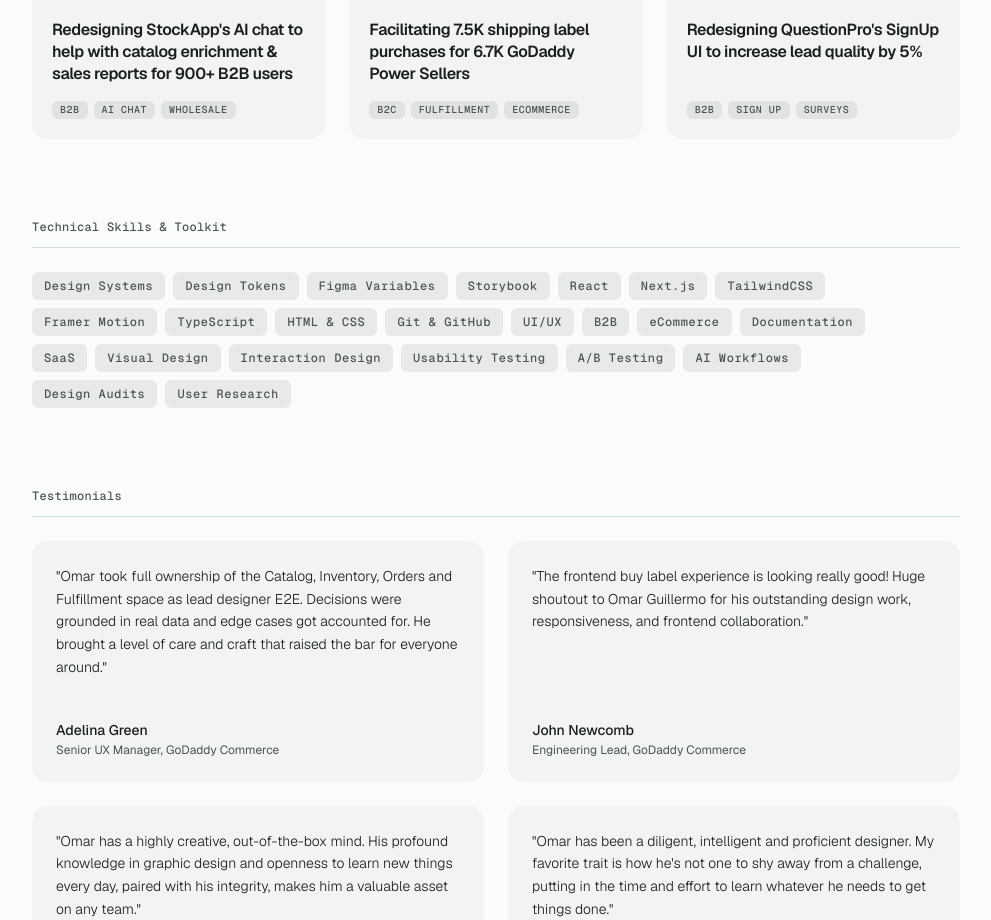
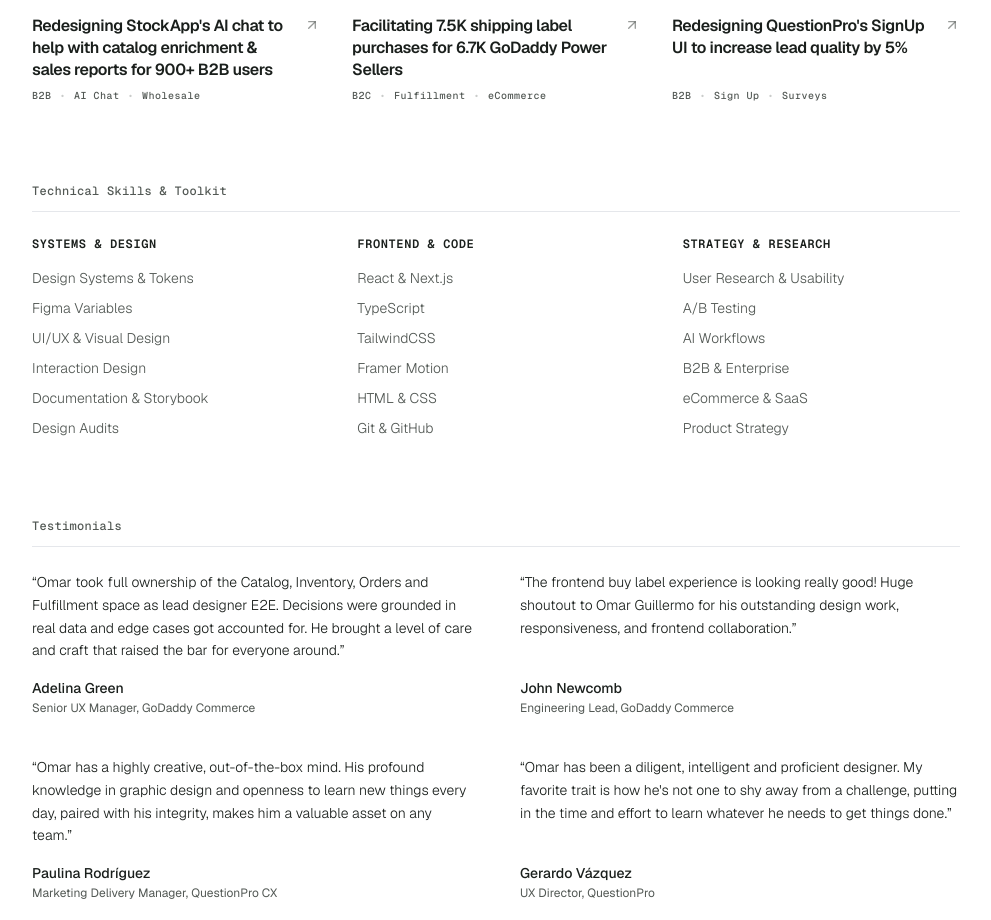
Before and after one commit to omguillermo/portfolio-gemini-v0, a Next.js app: page / in a window 1280 px wide. Shown: the part 772-1692 px from the top of the page, without its empty margins (144-1135 px from the left). Built offline with nearby package versions, Linux system fonts and the light colour scheme.

Commit message:
feat: simplify visual design, uncard projects and testimonials, add copy email CTA

```diff
--- a/app/about/page.tsx
+++ b/app/about/page.tsx
@@ -22,7 +22,7 @@
 
   return (
     <div className="min-h-screen text-primary font-sans antialiased pb-0 selection:bg-selection-bg selection:text-selection-text">
-      <main className="max-w-4xl mx-auto px-6 pt-20 pb-12 md:px-12 md:pt-24 md:pb-20 relative z-10">
+      <main className="max-w-5xl mx-auto px-6 pt-20 pb-12 md:px-12 md:pt-24 md:pb-20 relative z-10">
 
         <Reveal width="100%">
           <h1 className="text-display font-bold tracking-tighter mt-8 mb-8 leading-tight">
--- a/app/globals.css
+++ b/app/globals.css
@@ -3,23 +3,23 @@
 @custom-variant dark (&:where(.dark, .dark *));
 
 :root {
-  /* Forest Signal - Light Mode - Desaturated - Lighter canvas */
-  --background: #FAFBFB;
+  /* Clean Light Mode - Pure White Background - Green brand accent */
+  --background: #FFFFFF;
   --foreground: #1A1F1C;
   --brand: #1A9A5E;
-  --surface: #ffffff;
-  --border: #D1DED8;
-  --muted: #4A5450;
-  --tertiary: #8A9E98;
+  --surface: #FFFFFF;
+  --border: #E5E7EB;
+  --muted: #525854;
+  --tertiary: #8E9894;
   --error: #EF4444;
   --accent: #F59E0B;
   --selection-bg: #1A9A5E;
   --selection-text: #ffffff;
 
-  /* Terminal Hue Variations */
+  /* Terminal Hue Variations (Untouched) */
   --terminal-surface: #F0F4F2;
   --terminal-header: #D1DED8;
-  --surface-inset: #F1F4F3;
+  --surface-inset: #F8F9FA;
 
   /* Radius Token */
   --radius: 1.5rem; /* 24px */
@@ -34,7 +34,7 @@
   --fs-xxs: 0.625rem;                           /* 10px - Micro badges & tags */
 
   /* Technical Grid Background Token */
-  --grid-color: rgba(74, 84, 80, 0.16);
+  --grid-color: rgba(74, 84, 80, 0.08);
 }
 
 @theme {
@@ -47,151 +47,46 @@
   line-height: 0.875rem;
 }
 
-/* Global Dark Mode Base (System Green) */
-.dark {
-  --background: #081613;
+/* Global Dark Mode Base - Doodle Black (#1A1F1C) Canvas */
+.dark,
+[data-brand='forest'].dark {
+  --background: #1A1F1C;
   --foreground: #F2F7F4;
   --brand: #1A9A5E;
-  --surface: #0E2822;
-  --border: #1B453A;
-  --muted: #8A9E98;
-  --tertiary: #4A5450;
+  --surface: #1A1F1C;
+  --border: #2D3530;
+  --muted: #8E9E96;
+  --tertiary: #525D57;
   --error: #F87171;
   --accent: #FBBF24;
   --selection-bg: #1A9A5E;
   --selection-text: #ffffff;
-  --grid-color: rgba(138, 158, 152, 0.12);
+  --grid-color: rgba(138, 158, 152, 0.08);
 
+  /* Terminal Hue Variations (Untouched) */
   --terminal-surface: #0E2822;
   --terminal-header: #19443A;
-  --surface-inset: #12332B;
+  --surface-inset: #222825;
 }
-
-/* Brand Themes - Full Environment Shifts */
-
-/* Forest (Explicit) */
-[data-brand='forest'].dark {
-  --brand: #1A9A5E !important;
-  --background: #081613 !important;
-  --foreground: #F2F7F4 !important;
-  --surface: #0E2822 !important;
-  --border: #1B453A !important;
-  --muted: #8A9E98 !important;
-  --grid-color: rgba(138, 158, 152, 0.12) !important;
-  --surface-inset: #12332B !important;
-  --terminal-surface: #0E2822 !important;
-  --terminal-header: #19443A !important;
-}
-
-/* Crimson - Warm Editorial */
-[data-brand='crimson'] {
-  --brand: #D92626;
-  --background: #FDFBFB;
-  --foreground: #1A1F1C;
-  --surface: #FFFFFF;
-  --border: #E8DEDE;
-  --muted: #544A4A;
-  --selection-bg: #D92626;
-  --grid-color: rgba(217, 38, 38, 0.18);
-
-  --terminal-surface: #F7F0F0;
-  --terminal-header: #E6D0D0;
-  --surface-inset: #F6EEEE;
-}
-
-[data-brand='crimson'].dark {
-  --brand: #E03636 !important;
-  --background: #140909 !important;
-  --foreground: #F7F2F2 !important;
-  --surface: #221212 !important;
-  --border: #3E2222 !important;
-  --muted: #A38C8C !important;
-  --selection-bg: #E03636 !important;
-  --grid-color: rgba(224, 54, 54, 0.22) !important;
-  --surface-inset: #2C1818 !important;
-  --terminal-surface: #221212 !important;
-  --terminal-header: #381E1E !important;
-}
-
-/* Electric Blue - Technical Cold */
-[data-brand='blue'] {
-  --brand: #2667D9;
-  --background: #FBFBFC;
-  --foreground: #1A1F1C;
-  --surface: #FFFFFF;
-  --border: #DEE2E8;
-  --muted: #4A4E54;
-  --selection-bg: #2667D9;
-  --grid-color: rgba(38, 103, 217, 0.18);
-
-  --terminal-surface: #F0F3F7;
-  --terminal-header: #D0DCEB;
-  --surface-inset: #F1F3F6;
-}
-
-[data-brand='blue'].dark {
-  --brand: #3B7BF0 !important;
-  --background: #080E17 !important;
-  --foreground: #F2F5F8 !important;
-  --surface: #101B2B !important;
-  --border: #1C314E !important;
-  --muted: #8FA2BE !important;
-  --selection-bg: #3B7BF0 !important;
-  --grid-color: rgba(59, 123, 240, 0.22) !important;
-  --surface-inset: #17283E !important;
-  --terminal-surface: #101B2B !important;
-  --terminal-header: #1E3352 !important;
-}
-
-/* Royal Purple - Deep & Royal */
-[data-brand='purple'] {
-  --brand: #8A26D9;
-  --background: #FCFBFD;
-  --foreground: #1C1A1F;
-  --surface: #FFFFFF;
-  --border: #E8DEEE;
-  --muted: #524A54;
-  --selection-bg: #8A26D9;
-  --grid-color: rgba(138, 38, 217, 0.18);
-
-  --terminal-surface: #F4F0F7;
-  --terminal-header: #DCD0EB;
-  --surface-inset: #F5F0FA;
-}
-
-[data-brand='purple'].dark {
-  --brand: #9D36F0 !important;
-  --background: #0F0816 !important;
-  --foreground: #F6F2F8 !important;
-  --surface: #1C1029 !important;
-  --border: #331D4A !important;
-  --muted: #A68FBE !important;
-  --selection-bg: #9D36F0 !important;
-  --grid-color: rgba(157, 54, 240, 0.22) !important;
-  --surface-inset: #261738 !important;
-  --terminal-surface: #1C1029 !important;
-  --terminal-header: #2F1B45 !important;
-}
-
 
 @media (prefers-color-scheme: dark) {
   :root:not(.light) {
-    --background: #081613;
+    --background: #1A1F1C;
     --foreground: #F2F7F4;
     --brand: #1A9A5E;
-    --surface: #0E2822;
-    --border: #1B453A;
-    --muted: #8A9E98;
-    --tertiary: #4A5450;
+    --surface: #1A1F1C;
+    --border: #2D3530;
+    --muted: #8E9E96;
+    --tertiary: #525D57;
     --error: #F87171;
     --accent: #FBBF24;
     --selection-bg: #1A9A5E;
     --selection-text: #ffffff;
-    --grid-color: rgba(138, 158, 152, 0.12);
+    --grid-color: rgba(138, 158, 152, 0.08);
 
     --terminal-surface: #0E2822;
     --terminal-header: #19443A;
-    --surface-inset: #12332B;
+    --surface-inset: #222825;
   }
 }
 
--- a/app/layout.tsx
+++ b/app/layout.tsx
@@ -70,9 +70,7 @@
                 try {
                   const theme = localStorage.getItem('theme') || (window.matchMedia('(prefers-color-scheme: dark)').matches ? 'dark' : 'light');
                   document.documentElement.classList.add(theme);
-
-                  const brand = localStorage.getItem('brand-theme') || 'forest';
-                  document.documentElement.setAttribute('data-brand', brand);
+                  document.documentElement.setAttribute('data-brand', 'forest');
                 } catch (e) {}
               })();
             `,
--- a/app/page.tsx
+++ b/app/page.tsx
@@ -1,20 +1,31 @@
 "use client";
 
-import React from 'react';
+import React, { useState } from 'react';
 import Link from 'next/link';
 import Image from 'next/image';
 import Reveal from '@/components/Reveal';
 import InteractiveDoodle from '@/components/InteractiveDoodle';
 import StatusTerminal from '@/components/StatusTerminal';
 import { projectsData } from '@/data/projects';
-import { ArrowRight, ExternalLink } from 'lucide-react';
+import { ArrowRight, Copy, Check } from 'lucide-react';
 
 export default function Portfolio() {
+  const [copied, setCopied] = useState(false);
+
+  const copyEmail = async () => {
+    try {
+      await navigator.clipboard.writeText('omguillermo90@gmail.com');
+      setCopied(true);
+      setTimeout(() => setCopied(false), 2500);
+    } catch {
+      // Fallback if clipboard API is restricted
+      setCopied(true);
+      setTimeout(() => setCopied(false), 2500);
+    }
+  };
 
   return (
     <div className="min-h-screen text-primary font-sans antialiased selection:bg-selection-bg selection:text-selection-text">
-      <div className="fixed inset-0 bg-[radial-gradient(circle_at_0%_0%,var(--brand),transparent_50%)] opacity-[0.03] pointer-events-none" />
-
       <main className="max-w-5xl mx-auto px-6 pt-20 pb-12 md:px-12 md:pt-[88px] md:pb-20 relative z-10">
         {/* Hero — 2-column layout */}
         <header className="mt-10 mb-16">
@@ -47,6 +58,7 @@
           </Reveal>
         </header>
 
+        {/* Highlighted Projects — Uncarded */}
         <section className="mb-20">
           <Reveal width="100%" overflow="visible">
             <h2 className="text-mono font-mono text-secondary font-medium tracking-wide mb-6 border-b border-border pb-3 text-xs">
@@ -54,7 +66,7 @@
             </h2>
           </Reveal>
 
-          <div className="grid grid-cols-1 md:grid-cols-2 lg:grid-cols-3 gap-6 items-stretch">
+          <div className="grid grid-cols-1 md:grid-cols-2 lg:grid-cols-3 gap-8 items-stretch">
             {['stoki-ai', 'godaddy-shipping', 'questionpro-signup'].map((slug, idx) => {
               const project = projectsData[slug];
               if (!project) return null;
@@ -62,43 +74,37 @@
               return (
                 <Reveal key={project.title} width="100%" delay={0.1 * (idx + 1)} overflow="visible" className="h-full flex flex-col items-stretch">
                   <Link href={`/case-studies/${slug}`} className="group w-full h-full flex flex-col">
-                    <div className="h-full flex flex-col p-4 pb-5 rounded-2xl bg-surface-inset border-0 transition-all duration-300 group-hover:brightness-[0.98] dark:group-hover:brightness-[1.03]">
-                      {/* Nested image frame */}
-                      <div className="relative aspect-[4/3] w-full overflow-hidden rounded-xl bg-background border border-border/10">
+                    <div className="w-full h-full flex flex-col">
+                      {/* Clean Image Frame */}
+                      <div className="relative aspect-[4/3] w-full overflow-hidden rounded-xl bg-surface-inset/50 border border-border/40 group-hover:border-border transition-colors duration-300">
                         <Image
                           src={project.thumbnail}
                           alt={project.title}
                           fill
                           sizes="(max-width: 768px) 100vw, 33vw"
                           loading={idx === 0 ? 'eager' : 'lazy'}
-                          className="object-cover group-hover:scale-[1.03] transition-transform duration-500"
+                          className="object-cover group-hover:scale-[1.02] transition-transform duration-500"
                         />
                       </div>
 
-                      {/* Content section */}
-                      <div className="pt-6 flex flex-col justify-between flex-grow gap-2">
-                        <div className="px-1">
+                      {/* Content Section below image */}
+                      <div className="pt-4 flex flex-col justify-between flex-grow gap-2">
+                        <div className="flex items-start justify-between gap-2">
                           <h3 className="text-base font-semibold tracking-tight text-primary leading-snug group-hover:text-brand transition-colors">
                             {project.card_headline}
                           </h3>
+                          <span className="text-secondary/60 group-hover:text-brand transition-colors duration-200 shrink-0 mt-0.5">
+                            <ArrowRight className="w-4 h-4 transition-transform duration-200 group-hover:translate-x-0.5 group-hover:-translate-y-0.5 -rotate-45" />
+                          </span>
                         </div>
 
-                        <div className="pt-2 flex items-center justify-between mt-auto px-1 relative">
-                          <div className="flex flex-wrap items-center gap-1.5 min-w-0 pr-7">
-                            {project.tag.split(/[,•]/).map((tagText, tIdx) => (
-                              <span
-                                key={tIdx}
-                                className="inline-flex items-center px-2 py-0.5 rounded-md text-mono font-mono text-xxs uppercase tracking-wider text-secondary bg-foreground/[0.08] border-0 font-medium whitespace-nowrap"
-                              >
-                                {tagText.trim()}
-                              </span>
-                            ))}
-                          </div>
-                          <span className="absolute bottom-0 right-1 flex items-center justify-center w-6 h-6 rounded-full bg-foreground text-background opacity-0 group-hover:opacity-100 transition-all duration-300 shrink-0">
-                            <svg className="w-3 h-3" fill="none" stroke="currentColor" strokeWidth="3" viewBox="0 0 24 24">
-                              <path strokeLinecap="round" strokeLinejoin="round" d="M4.5 19.5l15-15m0 0H8.25m11.25 0v11.25" />
-                            </svg>
-                          </span>
+                        <div className="flex flex-wrap items-center gap-x-2 gap-y-1 text-mono font-mono text-xxs text-secondary">
+                          {project.tag.split(/[,•]/).map((tagText, tIdx, arr) => (
+                            <span key={tIdx} className="inline-flex items-center gap-2">
+                              <span>{tagText.trim()}</span>
+                              {tIdx < arr.length - 1 && <span className="opacity-30">•</span>}
+                            </span>
+                          ))}
                         </div>
                       </div>
                     </div>
@@ -109,7 +115,7 @@
           </div>
         </section>
 
-        {/* Technical Skills & Toolkit */}
+        {/* Technical Skills & Toolkit — Columns of Text without Tags */}
         <section className="mb-20">
           <Reveal width="100%" overflow="visible">
             <h2 className="text-mono font-mono text-secondary font-medium tracking-wide mb-6 border-b border-border pb-3 text-xs">
@@ -118,22 +124,51 @@
           </Reveal>
 
           <Reveal width="100%" delay={0.1} overflow="visible">
-            <div className="flex flex-wrap gap-2 max-w-4xl">
-              {[
-                'Design Systems', 'Design Tokens', 'Figma Variables', 'Storybook',
-                'React', 'Next.js', 'TailwindCSS', 'Framer Motion', 'TypeScript', 'HTML & CSS', 'Git & GitHub',
-                'UI/UX', 'B2B', 'eCommerce', 'Documentation', 'SaaS', 'Visual Design', 'Interaction Design',
-                'Usability Testing', 'A/B Testing', 'AI Workflows', 'Design Audits', 'User Research'
-              ].map(s => (
-                <span key={s} className="text-mono font-mono text-xs tracking-wider bg-foreground/[0.08] border-0 rounded-md px-3 py-1.5 text-secondary hover:bg-brand/10 hover:text-brand transition-all duration-300">
-                  {s}
-                </span>
-              ))}
+            <div className="grid grid-cols-1 sm:grid-cols-3 gap-8 md:gap-12">
+              <div>
+                <h3 className="text-mono font-mono text-xs font-semibold text-primary uppercase tracking-wider mb-4">
+                  Systems & Design
+                </h3>
+                <ul className="space-y-2.5 text-sm text-secondary font-light">
+                  <li className="hover:text-primary transition-colors">Design Systems & Tokens</li>
+                  <li className="hover:text-primary transition-colors">Figma Variables</li>
+                  <li className="hover:text-primary transition-colors">UI/UX & Visual Design</li>
+                  <li className="hover:text-primary transition-colors">Interaction Design</li>
+                  <li className="hover:text-primary transition-colors">Documentation & Storybook</li>
+                  <li className="hover:text-primary transition-colors">Design Audits</li>
+                </ul>
+              </div>
+              <div>
+                <h3 className="text-mono font-mono text-xs font-semibold text-primary uppercase tracking-wider mb-4">
+                  Frontend & Code
+                </h3>
+                <ul className="space-y-2.5 text-sm text-secondary font-light">
+                  <li className="hover:text-primary transition-colors">React & Next.js</li>
+                  <li className="hover:text-primary transition-colors">TypeScript</li>
+                  <li className="hover:text-primary transition-colors">TailwindCSS</li>
+                  <li className="hover:text-primary transition-colors">Framer Motion</li>
+                  <li className="hover:text-primary transition-colors">HTML & CSS</li>
+                  <li className="hover:text-primary transition-colors">Git & GitHub</li>
+                </ul>
+              </div>
+              <div>
+                <h3 className="text-mono font-mono text-xs font-semibold text-primary uppercase tracking-wider mb-4">
+                  Strategy & Research
+                </h3>
+                <ul className="space-y-2.5 text-sm text-secondary font-light">
+                  <li className="hover:text-primary transition-colors">User Research & Usability</li>
+                  <li className="hover:text-primary transition-colors">A/B Testing</li>
+                  <li className="hover:text-primary transition-colors">AI Workflows</li>
+                  <li className="hover:text-primary transition-colors">B2B & Enterprise</li>
+                  <li className="hover:text-primary transition-colors">eCommerce & SaaS</li>
+                  <li className="hover:text-primary transition-colors">Product Strategy</li>
+                </ul>
+              </div>
             </div>
           </Reveal>
         </section>
 
-        {/* Testimonials */}
+        {/* Testimonials — Uncarded, no item dividers */}
         <section className="mb-20">
           <Reveal width="100%" overflow="visible">
             <h2 className="text-mono font-mono text-secondary font-medium tracking-wide mb-6 border-b border-border pb-3 text-xs">
@@ -142,46 +177,46 @@
           </Reveal>
 
           <Reveal width="100%" delay={0.1} overflow="visible">
-            <div className="grid grid-cols-1 md:grid-cols-2 gap-6">
-              {/* Card 1: Senior UX Manager (GoDaddy) */}
-              <div className="bg-surface-inset border-0 rounded-2xl p-6 flex flex-col justify-between space-y-6">
+            <div className="grid grid-cols-1 md:grid-cols-2 gap-x-12 gap-y-10">
+              {/* Testimonial 1 */}
+              <div className="flex flex-col justify-between space-y-4">
                 <p className="text-sm text-primary leading-relaxed font-light">
-                  &quot;Omar took full ownership of the Catalog, Inventory, Orders and Fulfillment space as lead designer E2E. Decisions were grounded in real data and edge cases got accounted for. He brought a level of care and craft that raised the bar for everyone around.&quot;
+                  &ldquo;Omar took full ownership of the Catalog, Inventory, Orders and Fulfillment space as lead designer E2E. Decisions were grounded in real data and edge cases got accounted for. He brought a level of care and craft that raised the bar for everyone around.&rdquo;
                 </p>
-                <div className="pt-4 border-t border-border/10 space-y-0.5">
+                <div className="space-y-0.5">
                   <h4 className="text-sm font-medium text-primary">Adelina Green</h4>
                   <p className="text-xs text-secondary font-normal">Senior UX Manager, GoDaddy Commerce</p>
                 </div>
               </div>
 
-              {/* Card 2: Engineering Lead (GoDaddy) */}
-              <div className="bg-surface-inset border-0 rounded-2xl p-6 flex flex-col justify-between space-y-6">
+              {/* Testimonial 2 */}
+              <div className="flex flex-col justify-between space-y-4">
                 <p className="text-sm text-primary leading-relaxed font-light">
-                  &quot;The frontend buy label experience is looking really good! Huge shoutout to Omar Guillermo for his outstanding design work, responsiveness, and frontend collaboration.&quot;
+                  &ldquo;The frontend buy label experience is looking really good! Huge shoutout to Omar Guillermo for his outstanding design work, responsiveness, and frontend collaboration.&rdquo;
                 </p>
-                <div className="pt-4 border-t border-border/10 space-y-0.5">
+                <div className="space-y-0.5">
                   <h4 className="text-sm font-medium text-primary">John Newcomb</h4>
                   <p className="text-xs text-secondary font-normal">Engineering Lead, GoDaddy Commerce</p>
                 </div>
               </div>
 
-              {/* Card 3: Marketing Delivery Manager (QuestionPro) */}
-              <div className="bg-surface-inset border-0 rounded-2xl p-6 flex flex-col justify-between space-y-6">
+              {/* Testimonial 3 */}
+              <div className="flex flex-col justify-between space-y-4">
                 <p className="text-sm text-primary leading-relaxed font-light">
-                  &quot;Omar has a highly creative, out-of-the-box mind. His profound knowledge in graphic design and openness to learn new things every day, paired with his integrity, makes him a valuable asset on any team.&quot;
+                  &ldquo;Omar has a highly creative, out-of-the-box mind. His profound knowledge in graphic design and openness to learn new things every day, paired with his integrity, makes him a valuable asset on any team.&rdquo;
                 </p>
-                <div className="pt-4 border-t border-border/10 space-y-0.5">
+                <div className="space-y-0.5">
                   <h4 className="text-sm font-medium text-primary">Paulina Rodríguez</h4>
                   <p className="text-xs text-secondary font-normal">Marketing Delivery Manager, QuestionPro CX</p>
                 </div>
               </div>
 
-              {/* Card 4: UX Director (QuestionPro) */}
-              <div className="bg-surface-inset border-0 rounded-2xl p-6 flex flex-col justify-between space-y-6">
+              {/* Testimonial 4 */}
+              <div className="flex flex-col justify-between space-y-4">
                 <p className="text-sm text-primary leading-relaxed font-light">
-                  &quot;Omar has been a diligent, intelligent and proficient designer. My favorite trait is how he's not one to shy away from a challenge, putting in the time and effort to learn whatever he needs to get things done.&quot;
+                  &ldquo;Omar has been a diligent, intelligent and proficient designer. My favorite trait is how he&apos;s not one to shy away from a challenge, putting in the time and effort to learn whatever he needs to get things done.&rdquo;
                 </p>
-                <div className="pt-4 border-t border-border/10 space-y-0.5">
+                <div className="space-y-0.5">
                   <h4 className="text-sm font-medium text-primary">Gerardo Vázquez</h4>
                   <p className="text-xs text-secondary font-normal">UX Director, QuestionPro</p>
                 </div>
@@ -190,7 +225,7 @@
           </Reveal>
         </section>
 
-        {/* Closing CTA Strip */}
+        {/* Closing CTA Strip — Cleaned up with Copy Email, no top border */}
         <Reveal width="100%" overflow="visible">
           <div className="mt-20 mb-0 pt-12 pb-16">
             <div className="flex flex-col md:flex-row md:items-center md:justify-between gap-8">
@@ -211,21 +246,33 @@
               <div className="flex flex-col sm:flex-row gap-3 shrink-0">
                 <Link
                   href="/about"
-                  className="group inline-flex items-center gap-2 px-5 py-3 rounded-xl bg-brand text-white text-sm font-sans font-medium tracking-wide hover:bg-brand/90 transition-all duration-200"
+                  className="group inline-flex items-center gap-2 px-5 py-3 rounded-xl bg-foreground text-background text-sm font-sans font-medium tracking-wide hover:opacity-90 transition-all duration-200"
                 >
                   About me
                   <ArrowRight className="w-4 h-4 transition-transform duration-200 group-hover:translate-x-0.5" />
                 </Link>
-                <a
-                  href="https://www.linkedin.com/in/omar-guillermo/"
-                  target="_blank"
-                  rel="noopener noreferrer"
-                  aria-label="Visit LinkedIn profile (opens in new tab)"
-                  className="group inline-flex items-center gap-2 px-5 py-3 rounded-xl border border-border/50 text-secondary text-sm font-sans font-medium tracking-wide hover:border-brand/40 hover:text-brand transition-all duration-200"
+                <button
+                  type="button"
+                  onClick={copyEmail}
+                  className={`group inline-flex items-center gap-2 px-5 py-3 rounded-xl border text-sm font-sans font-medium tracking-wide transition-all duration-200 cursor-pointer ${
+                    copied
+                      ? 'border-brand text-brand bg-brand/5'
+                      : 'border-border/60 text-secondary hover:border-brand/40 hover:text-brand'
+                  }`}
+                  aria-label={copied ? "Email copied to clipboard" : "Copy email address to clipboard"}
                 >
-                  LinkedIn
-                  <ExternalLink className="w-3.5 h-3.5 transition-colors duration-200" />
-                </a>
+                  {copied ? (
+                    <>
+                      <Check className="w-4 h-4 text-brand" />
+                      <span>Email copied!</span>
+                    </>
+                  ) : (
+                    <>
+                      <Copy className="w-4 h-4 text-secondary group-hover:text-brand transition-colors" />
+                      <span>Copy email</span>
+                    </>
+                  )}
+                </button>
               </div>
             </div>
           </div>
```
Also changed, not shown: app/case-studies/[slug]/page.tsx (+9 -8 lines), components/Navbar.tsx (+1 -7 lines), components/TestimonialsGrid.tsx (+4 -4 lines).
